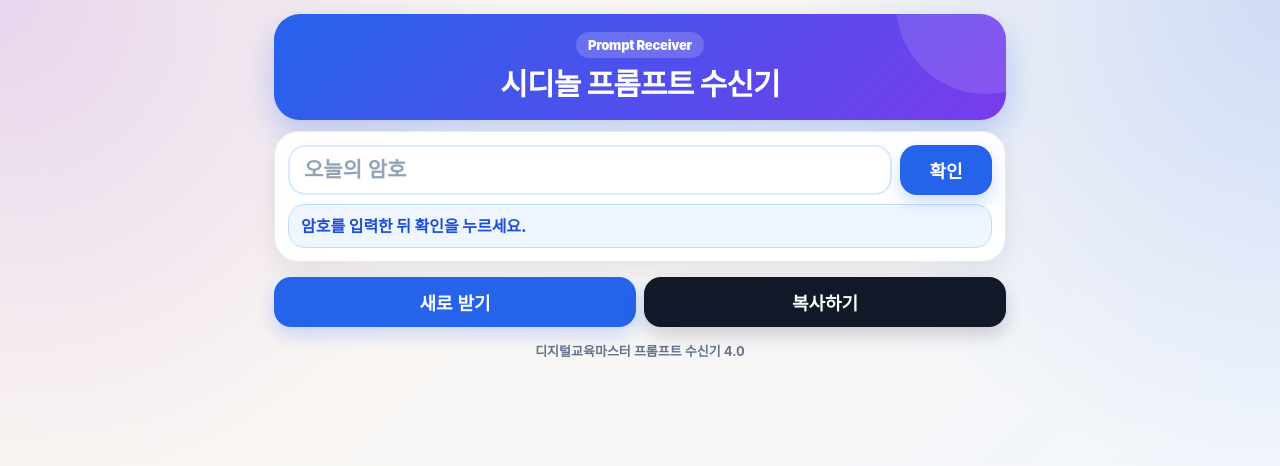
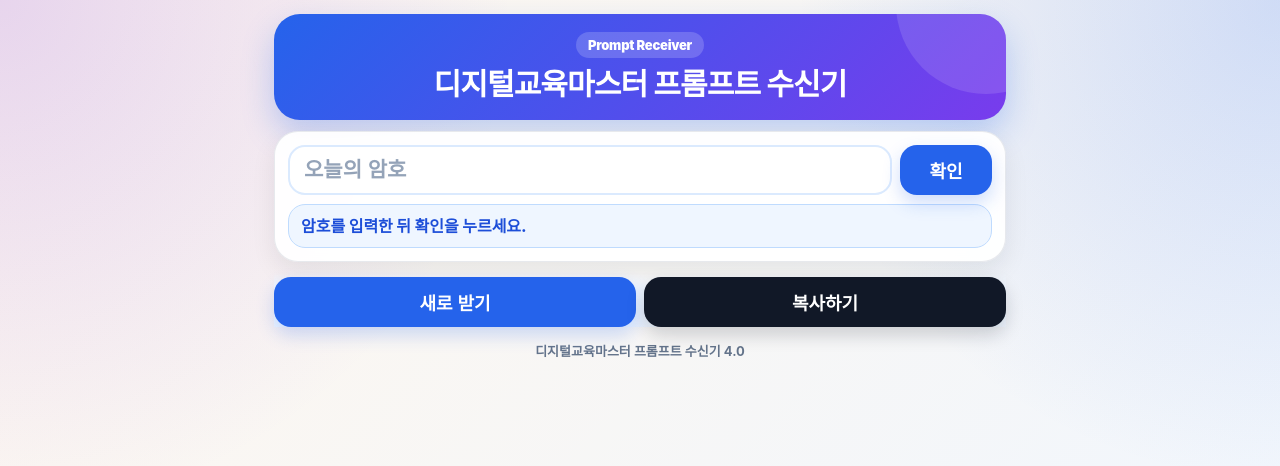
Before and after one commit to gweonmiyong-oss/prompt, a plain HTML site: page index.html in a window 1280 px wide. Drawn offline with Linux system fonts and the light colour scheme.

Commit message:
Update index.html

```diff
--- a/index.html
+++ b/index.html
@@ -295,7 +295,7 @@
   <div class="app">
     <header class="header">
       <div class="app-badge">Prompt Receiver</div>
-      <h1>시디놀 프롬프트 수신기</h1>
+      <h1>디지털교육마스터 프롬프트 수신기</h1>
     </header>
 
     <section class="card">
```
